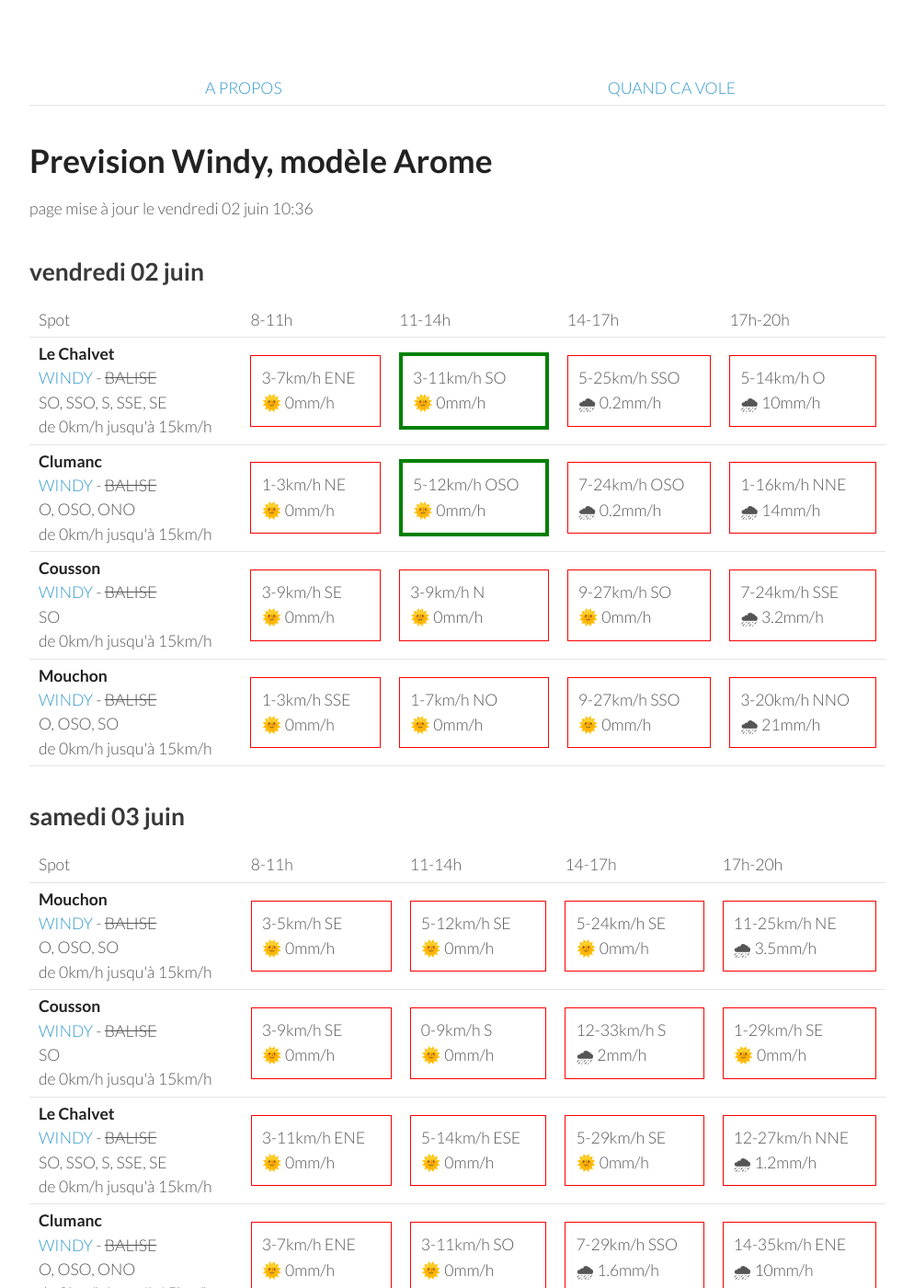
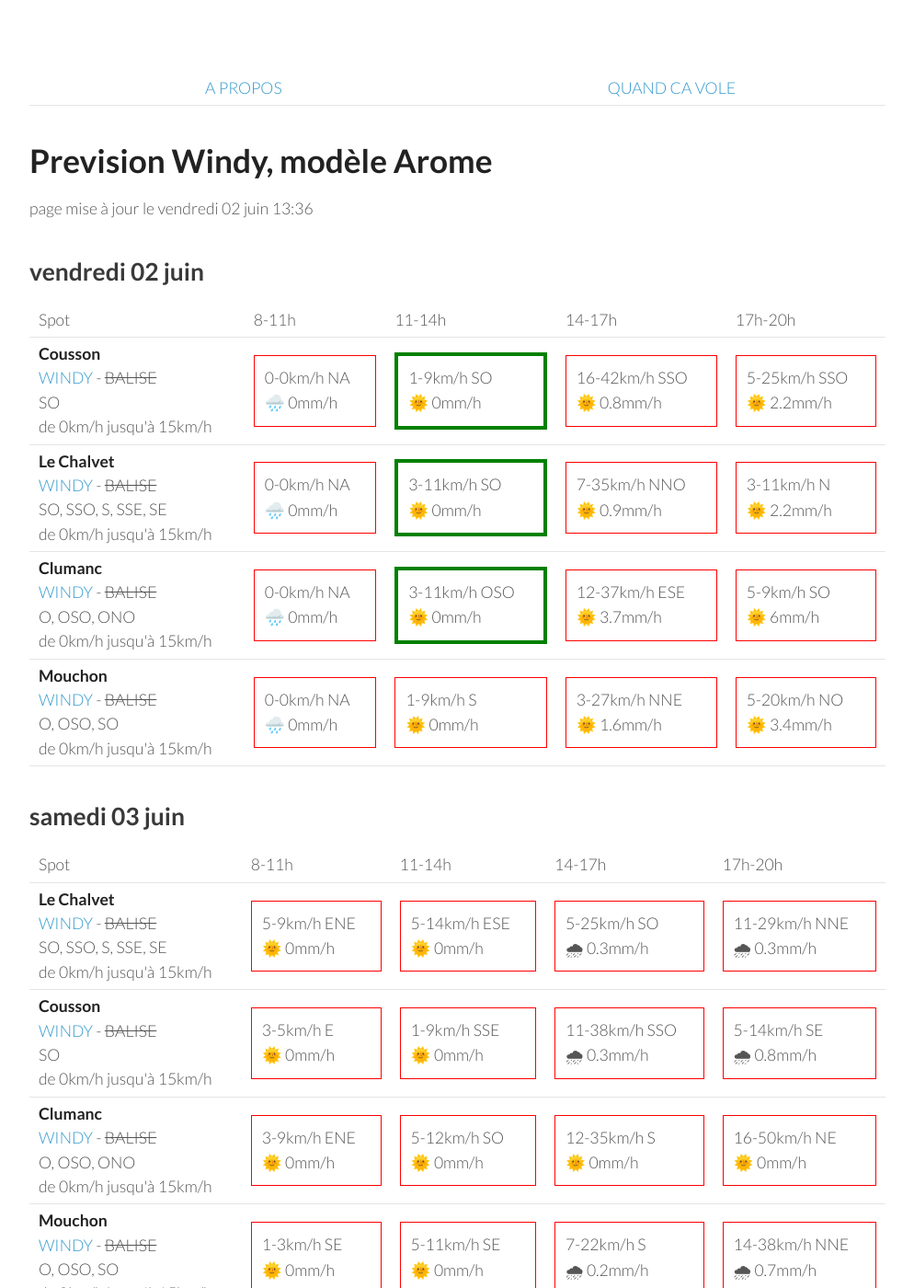
Before and after one commit to parapente-dans-le-nord/parapente-dans-le-nord.github.io, a Jekyll site: the page built from saint_andre.markdown, in a window 1280 px wide and 1400 px high. Shown: the whole window at 92% size, without its empty margins (26-1020 px from the left). Built offline with Jekyll 4.4.1, drawn with Linux system fonts in a browser that asks for light colours; some of the changed text lies outside the part shown.

Commit message:
update index.markdown

```diff
--- a/saint_andre.markdown
+++ b/saint_andre.markdown
@@ -7,7 +7,7 @@ title:  "Tous les spots"
 {: .links}
 
 # Prevision Windy, modèle Arome
-page mise à jour le vendredi 02 juin 10:36
+page mise à jour le vendredi 02 juin 13:36
 
 ## vendredi 02 juin
 
@@ -22,43 +22,39 @@ page mise à jour le vendredi 02 juin 10:36
       <td>17h-20h</td>
     </tr>
 <tr>
+        <td><strong>Cousson</strong><br><a href="https://windy.com/44.054/6.240?43.940,6.241,10,m:eSAaglz">WINDY</a> - <span class="no-balise"> BALISE </span><br> <span class="vent-favorable">SO</span><br><span class="force-vent">de 0km/h jusqu'à 15km/h</span> </td>
+
+            <td><div class="not-flyable"><p>0-0km/h NA</p><p>🌧️ 0mm/h</p></div></td>
+            <td><div class="flyable"><p>1-9km/h SO</p><p>🌞 0mm/h</p></div></td>
+            <td><div class="not-flyable"><p>16-42km/h SSO</p><p>🌞 0.8mm/h</p></div></td>
+            <td><div class="not-flyable"><p>5-25km/h SSO</p><p>🌞 2.2mm/h</p></div></td>
+
+    </tr>
+<tr>
         <td><strong>Le Chalvet</strong><br><a href="https://windy.com/43.979/6.480?43.866,6.480,10,m:eSsaglX">WINDY</a> - <span class="no-balise"> BALISE </span><br> <span class="vent-favorable">SO, SSO, S, SSE, SE</span><br><span class="force-vent">de 0km/h jusqu'à 15km/h</span> </td>
 
-            <td><div class="not-flyable"><p>3-7km/h ENE</p><p>🌞 0mm/h</p></div></td>
+            <td><div class="not-flyable"><p>0-0km/h NA</p><p>🌧️ 0mm/h</p></div></td>
             <td><div class="flyable"><p>3-11km/h SO</p><p>🌞 0mm/h</p></div></td>
-            <td><div class="not-flyable"><p>5-25km/h SSO</p><p>🌧 0.2mm/h</p></div></td>
-            <td><div class="not-flyable"><p>5-14km/h O</p><p>🌧 10mm/h</p></div></td>
-
+            <td><div class="not-flyable"><p>7-35km/h NNO</p><p>🌞 0.9mm/h</p></div></td>
+            <td><div class="not-flyable"><p>3-11km/h N</p><p>🌞 2.2mm/h</p></div></td>
 
     </tr>
 <tr>
         <td><strong>Clumanc</strong><br><a href="https://windy.com/44.027/6.402?43.914,6.403,10,m:eSxaglP">WINDY</a> - <span class="no-balise"> BALISE </span><br> <span class="vent-favorable">O, OSO, ONO</span><br><span class="force-vent">de 0km/h jusqu'à 15km/h</span> </td>
 
-            <td><div class="not-flyable"><p>1-3km/h NE</p><p>🌞 0mm/h</p></div></td>
-            <td><div class="flyable"><p>5-12km/h OSO</p><p>🌞 0mm/h</p></div></td>
-            <td><div class="not-flyable"><p>7-24km/h OSO</p><p>🌧 0.2mm/h</p></div></td>
-            <td><div class="not-flyable"><p>1-16km/h NNE</p><p>🌧 14mm/h</p></div></td>
-
-
-    </tr>
-<tr>
-        <td><strong>Cousson</strong><br><a href="https://windy.com/44.054/6.240?43.940,6.241,10,m:eSAaglz">WINDY</a> - <span class="no-balise"> BALISE </span><br> <span class="vent-favorable">SO</span><br><span class="force-vent">de 0km/h jusqu'à 15km/h</span> </td>
-
-            <td><div class="not-flyable"><p>3-9km/h SE</p><p>🌞 0mm/h</p></div></td>
-            <td><div class="not-flyable"><p>3-9km/h N</p><p>🌞 0mm/h</p></div></td>
-            <td><div class="not-flyable"><p>9-27km/h SO</p><p>🌞 0mm/h</p></div></td>
-            <td><div class="not-flyable"><p>7-24km/h SSE</p><p>🌧 3.2mm/h</p></div></td>
-
+            <td><div class="not-flyable"><p>0-0km/h NA</p><p>🌧️ 0mm/h</p></div></td>
+            <td><div class="flyable"><p>3-11km/h OSO</p><p>🌞 0mm/h</p></div></td>
+            <td><div class="not-flyable"><p>12-37km/h ESE</p><p>🌞 3.7mm/h</p></div></td>
+            <td><div class="not-flyable"><p>5-9km/h SO</p><p>🌞 6mm/h</p></div></td>
 
     </tr>
 <tr>
         <td><strong>Mouchon</strong><br><a href="https://windy.com/43.992/6.424?43.878,6.425,10,m:eSuaglR">WINDY</a> - <span class="no-balise"> BALISE </span><br> <span class="vent-favorable">O, OSO, SO</span><br><span class="force-vent">de 0km/h jusqu'à 15km/h</span> </td>
 
-            <td><div class="not-flyable"><p>1-3km/h SSE</p><p>🌞 0mm/h</p></div></td>
-            <td><div class="not-flyable"><p>1-7km/h NO</p><p>🌞 0mm/h</p></div></td>
-            <td><div class="not-flyable"><p>9-27km/h SSO</p><p>🌞 0mm/h</p></div></td>
-            <td><div class="not-flyable"><p>3-20km/h NNO</p><p>🌧 21mm/h</p></div></td>
-
+            <td><div class="not-flyable"><p>0-0km/h NA</p><p>🌧️ 0mm/h</p></div></td>
+            <td><div class="not-flyable"><p>1-9km/h S</p><p>🌞 0mm/h</p></div></td>
+            <td><div class="not-flyable"><p>3-27km/h NNE</p><p>🌞 1.6mm/h</p></div></td>
+            <td><div class="not-flyable"><p>5-20km/h NO</p><p>🌞 3.4mm/h</p></div></td>
 
     </tr>
 
@@ -78,42 +74,42 @@ page mise à jour le vendredi 02 juin 10:36
       <td>17h-20h</td>
     </tr>
 <tr>
-        <td><strong>Mouchon</strong><br><a href="https://windy.com/43.992/6.424?43.878,6.425,10,m:eSuaglR">WINDY</a> - <span class="no-balise"> BALISE </span><br> <span class="vent-favorable">O, OSO, SO</span><br><span class="force-vent">de 0km/h jusqu'à 15km/h</span> </td>
+        <td><strong>Le Chalvet</strong><br><a href="https://windy.com/43.979/6.480?43.866,6.480,10,m:eSsaglX">WINDY</a> - <span class="no-balise"> BALISE </span><br> <span class="vent-favorable">SO, SSO, S, SSE, SE</span><br><span class="force-vent">de 0km/h jusqu'à 15km/h</span> </td>
 
-            <td><div class="not-flyable"><p>3-5km/h SE</p><p>🌞 0mm/h</p></div></td>
-            <td><div class="not-flyable"><p>5-12km/h SE</p><p>🌞 0mm/h</p></div></td>
-            <td><div class="not-flyable"><p>5-24km/h SE</p><p>🌞 0mm/h</p></div></td>
-            <td><div class="not-flyable"><p>11-25km/h NE</p><p>🌧 3.5mm/h</p></div></td>
+            <td><div class="not-flyable"><p>5-9km/h ENE</p><p>🌞 0mm/h</p></div></td>
+            <td><div class="not-flyable"><p>5-14km/h ESE</p><p>🌞 0mm/h</p></div></td>
+            <td><div class="not-flyable"><p>5-25km/h SO</p><p>🌧 0.3mm/h</p></div></td>
+            <td><div class="not-flyable"><p>11-29km/h NNE</p><p>🌧 0.3mm/h</p></div></td>
 
 
     </tr>
 <tr>
         <td><strong>Cousson</strong><br><a href="https://windy.com/44.054/6.240?43.940,6.241,10,m:eSAaglz">WINDY</a> - <span class="no-balise"> BALISE </span><br> <span class="vent-favorable">SO</span><br><span class="force-vent">de 0km/h jusqu'à 15km/h</span> </td>
 
-            <td><div class="not-flyable"><p>3-9km/h SE</p><p>🌞 0mm/h</p></div></td>
-            <td><div class="not-flyable"><p>0-9km/h S</p><p>🌞 0mm/h</p></div></td>
-            <td><div class="not-flyable"><p>12-33km/h S</p><p>🌧 2mm/h</p></div></td>
-            <td><div class="not-flyable"><p>1-29km/h SE</p><p>🌞 0mm/h</p></div></td>
-
-
-    </tr>
-<tr>
-        <td><strong>Le Chalvet</strong><br><a href="https://windy.com/43.979/6.480?43.866,6.480,10,m:eSsaglX">WINDY</a> - <span class="no-balise"> BALISE </span><br> <span class="vent-favorable">SO, SSO, S, SSE, SE</span><br><span class="force-vent">de 0km/h jusqu'à 15km/h</span> </td>
-
-            <td><div class="not-flyable"><p>3-11km/h ENE</p><p>🌞 0mm/h</p></div></td>
-            <td><div class="not-flyable"><p>5-14km/h ESE</p><p>🌞 0mm/h</p></div></td>
-            <td><div class="not-flyable"><p>5-29km/h SE</p><p>🌞 0mm/h</p></div></td>
-            <td><div class="not-flyable"><p>12-27km/h NNE</p><p>🌧 1.2mm/h</p></div></td>
+            <td><div class="not-flyable"><p>3-5km/h E</p><p>🌞 0mm/h</p></div></td>
+            <td><div class="not-flyable"><p>1-9km/h SSE</p><p>🌞 0mm/h</p></div></td>
+            <td><div class="not-flyable"><p>11-38km/h SSO</p><p>🌧 0.3mm/h</p></div></td>
+            <td><div class="not-flyable"><p>5-14km/h SE</p><p>🌧 0.8mm/h</p></div></td>
 
 
     </tr>
 <tr>
         <td><strong>Clumanc</strong><br><a href="https://windy.com/44.027/6.402?43.914,6.403,10,m:eSxaglP">WINDY</a> - <span class="no-balise"> BALISE </span><br> <span class="vent-favorable">O, OSO, ONO</span><br><span class="force-vent">de 0km/h jusqu'à 15km/h</span> </td>
 
-            <td><div class="not-flyable"><p>3-7km/h ENE</p><p>🌞 0mm/h</p></div></td>
-            <td><div class="not-flyable"><p>3-11km/h SO</p><p>🌞 0mm/h</p></div></td>
-            <td><div class="not-flyable"><p>7-29km/h SSO</p><p>🌧 1.6mm/h</p></div></td>
-            <td><div class="not-flyable"><p>14-35km/h ENE</p><p>🌧 10mm/h</p></div></td>
+            <td><div class="not-flyable"><p>3-9km/h ENE</p><p>🌞 0mm/h</p></div></td>
+            <td><div class="not-flyable"><p>5-12km/h SO</p><p>🌞 0mm/h</p></div></td>
+            <td><div class="not-flyable"><p>12-35km/h S</p><p>🌞 0mm/h</p></div></td>
+            <td><div class="not-flyable"><p>16-50km/h NE</p><p>🌞 0mm/h</p></div></td>
+
+
+    </tr>
+<tr>
+        <td><strong>Mouchon</strong><br><a href="https://windy.com/43.992/6.424?43.878,6.425,10,m:eSuaglR">WINDY</a> - <span class="no-balise"> BALISE </span><br> <span class="vent-favorable">O, OSO, SO</span><br><span class="force-vent">de 0km/h jusqu'à 15km/h</span> </td>
+
+            <td><div class="not-flyable"><p>1-3km/h SE</p><p>🌞 0mm/h</p></div></td>
+            <td><div class="not-flyable"><p>5-11km/h SE</p><p>🌞 0mm/h</p></div></td>
+            <td><div class="not-flyable"><p>7-22km/h S</p><p>🌧 0.2mm/h</p></div></td>
+            <td><div class="not-flyable"><p>14-38km/h NNE</p><p>🌧 0.7mm/h</p></div></td>
 
 
     </tr>
@@ -144,22 +140,22 @@ page mise à jour le vendredi 02 juin 10:36
 
     </tr>
 <tr>
-        <td><strong>Clumanc</strong><br><a href="https://windy.com/44.027/6.402?43.914,6.403,10,m:eSxaglP">WINDY</a> - <span class="no-balise"> BALISE </span><br> <span class="vent-favorable">O, OSO, ONO</span><br><span class="force-vent">de 0km/h jusqu'à 15km/h</span> </td>
-
-            <td><div class="not-flyable"><p>3-12km/h E</p><p>🌞 0mm/h</p></div></td>
-            <td><div class="not-flyable"><p>5-20km/h SSE</p><p>🌞 0mm/h</p></div></td>
-            <td><div class="not-flyable"><p>9-27km/h SSO</p><p>🌧 4.1mm/h</p></div></td>
-            <td><div class="not-flyable"><p>5-27km/h NO</p><p>🌧 7mm/h</p></div></td>
-
-
-    </tr>
-<tr>
         <td><strong>Mouchon</strong><br><a href="https://windy.com/43.992/6.424?43.878,6.425,10,m:eSuaglR">WINDY</a> - <span class="no-balise"> BALISE </span><br> <span class="vent-favorable">O, OSO, SO</span><br><span class="force-vent">de 0km/h jusqu'à 15km/h</span> </td>
 
             <td><div class="not-flyable"><p>5-14km/h E</p><p>🌞 0mm/h</p></div></td>
             <td><div class="not-flyable"><p>9-25km/h SE</p><p>🌧 0.2mm/h</p></div></td>
             <td><div class="not-flyable"><p>9-29km/h SE</p><p>🌧 2.6mm/h</p></div></td>
             <td><div class="not-flyable"><p>5-29km/h SO</p><p>🌧 7mm/h</p></div></td>
+
+
+    </tr>
+<tr>
+        <td><strong>Clumanc</strong><br><a href="https://windy.com/44.027/6.402?43.914,6.403,10,m:eSxaglP">WINDY</a> - <span class="no-balise"> BALISE </span><br> <span class="vent-favorable">O, OSO, ONO</span><br><span class="force-vent">de 0km/h jusqu'à 15km/h</span> </td>
+
+            <td><div class="not-flyable"><p>5-16km/h E</p><p>🌞 0mm/h</p></div></td>
+            <td><div class="not-flyable"><p>9-25km/h SSE</p><p>🌧 0.2mm/h</p></div></td>
+            <td><div class="not-flyable"><p>9-29km/h SE</p><p>🌧 3.2mm/h</p></div></td>
+            <td><div class="not-flyable"><p>5-31km/h SO</p><p>🌧 6mm/h</p></div></td>
 
 
     </tr>
@@ -212,10 +208,10 @@ page mise à jour le vendredi 02 juin 10:36
 <tr>
         <td><strong>Clumanc</strong><br><a href="https://windy.com/44.027/6.402?43.914,6.403,10,m:eSxaglP">WINDY</a> - <span class="no-balise"> BALISE </span><br> <span class="vent-favorable">O, OSO, ONO</span><br><span class="force-vent">de 0km/h jusqu'à 15km/h</span> </td>
 
-            <td><div class="not-flyable"><p>1-9km/h NNE</p><p>🌞 0mm/h</p></div></td>
-            <td><div class="not-flyable"><p>5-18km/h OSO</p><p>🌞 0mm/h</p></div></td>
-            <td><div class="not-flyable"><p>7-25km/h S</p><p>🌧 4.8mm/h</p></div></td>
-            <td><div class="not-flyable"><p>1-25km/h NO</p><p>🌧 10mm/h</p></div></td>
+            <td><div class="not-flyable"><p>1-12km/h ENE</p><p>🌞 0mm/h</p></div></td>
+            <td><div class="not-flyable"><p>5-20km/h OSO</p><p>🌞 0mm/h</p></div></td>
+            <td><div class="not-flyable"><p>5-22km/h S</p><p>🌧 4.4mm/h</p></div></td>
+            <td><div class="not-flyable"><p>5-27km/h ONO</p><p>🌧 3.4mm/h</p></div></td>
 
 
     </tr>
@@ -268,10 +264,10 @@ page mise à jour le vendredi 02 juin 10:36
 <tr>
         <td><strong>Clumanc</strong><br><a href="https://windy.com/44.027/6.402?43.914,6.403,10,m:eSxaglP">WINDY</a> - <span class="no-balise"> BALISE </span><br> <span class="vent-favorable">O, OSO, ONO</span><br><span class="force-vent">de 0km/h jusqu'à 15km/h</span> </td>
 
-            <td><div class="not-flyable"><p>3-11km/h ESE</p><p>🌞 0mm/h</p></div></td>
-            <td><div class="not-flyable"><p>5-18km/h SO</p><p>🌧 0.4mm/h</p></div></td>
-            <td><div class="not-flyable"><p>7-24km/h OSO</p><p>🌧 1mm/h</p></div></td>
-            <td><div class="not-flyable"><p>7-25km/h O</p><p>🌧 1.2mm/h</p></div></td>
+            <td><div class="not-flyable"><p>3-12km/h ESE</p><p>🌞 0mm/h</p></div></td>
+            <td><div class="not-flyable"><p>5-20km/h OSO</p><p>🌧 0.3mm/h</p></div></td>
+            <td><div class="not-flyable"><p>5-22km/h OSO</p><p>🌧 1.5mm/h</p></div></td>
+            <td><div class="not-flyable"><p>7-27km/h ONO</p><p>🌧 4.8mm/h</p></div></td>
 
 
     </tr>
@@ -322,6 +318,16 @@ page mise à jour le vendredi 02 juin 10:36
 
     </tr>
 <tr>
+        <td><strong>Clumanc</strong><br><a href="https://windy.com/44.027/6.402?43.914,6.403,10,m:eSxaglP">WINDY</a> - <span class="no-balise"> BALISE </span><br> <span class="vent-favorable">O, OSO, ONO</span><br><span class="force-vent">de 0km/h jusqu'à 15km/h</span> </td>
+
+            <td><div class="not-flyable"><p>3-12km/h E</p><p>🌞 0mm/h</p></div></td>
+            <td><div class="not-flyable"><p>5-20km/h S</p><p>🌧 0.4mm/h</p></div></td>
+            <td><div class="not-flyable"><p>1-25km/h ENE</p><p>🌧 5mm/h</p></div></td>
+            <td><div class="not-flyable"><p>3-25km/h ONO</p><p>🌧 6mm/h</p></div></td>
+
+
+    </tr>
+<tr>
         <td><strong>Le Chalvet</strong><br><a href="https://windy.com/43.979/6.480?43.866,6.480,10,m:eSsaglX">WINDY</a> - <span class="no-balise"> BALISE </span><br> <span class="vent-favorable">SO, SSO, S, SSE, SE</span><br><span class="force-vent">de 0km/h jusqu'à 15km/h</span> </td>
 
             <td><div class="not-flyable"><p>3-11km/h E</p><p>🌞 0mm/h</p></div></td>
```
